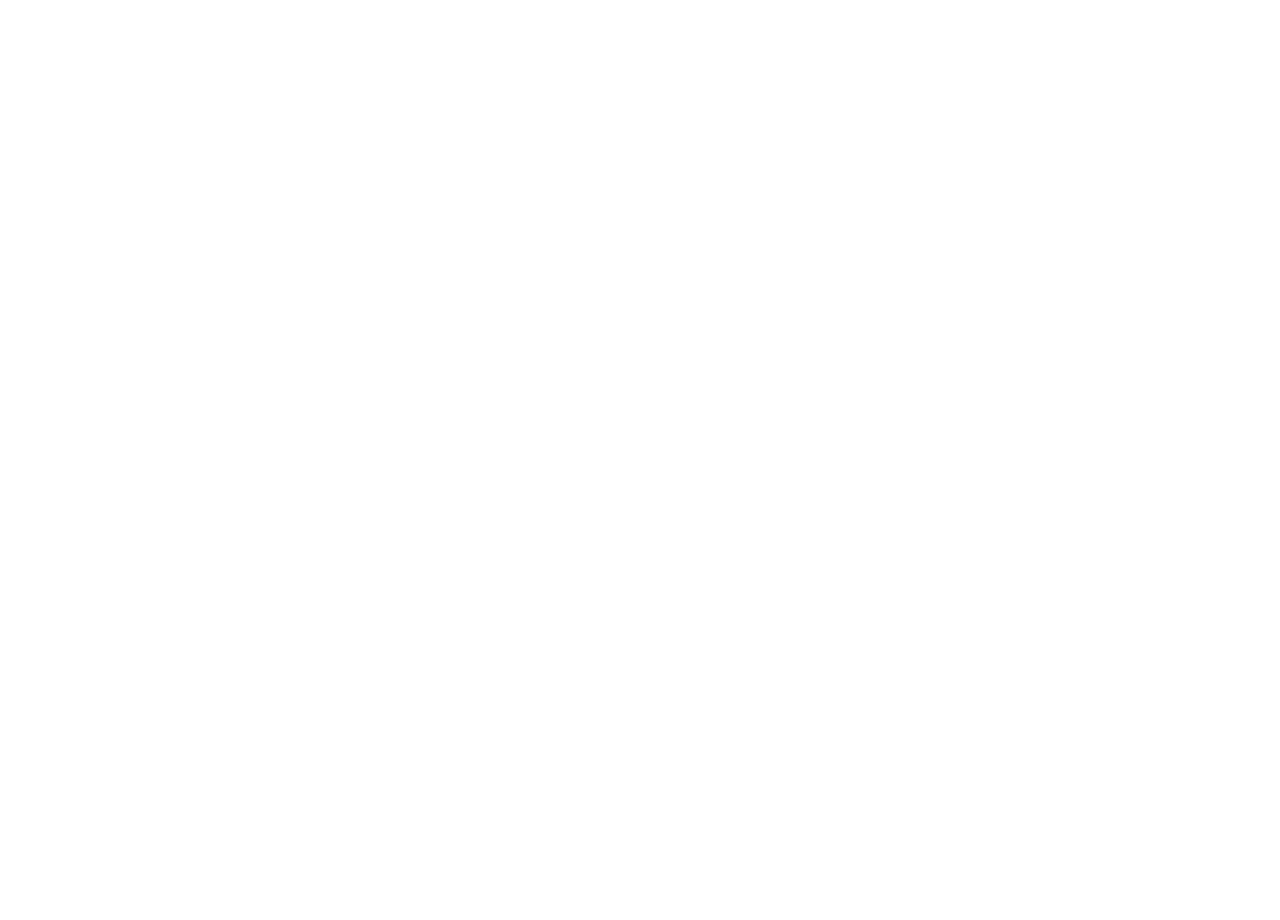
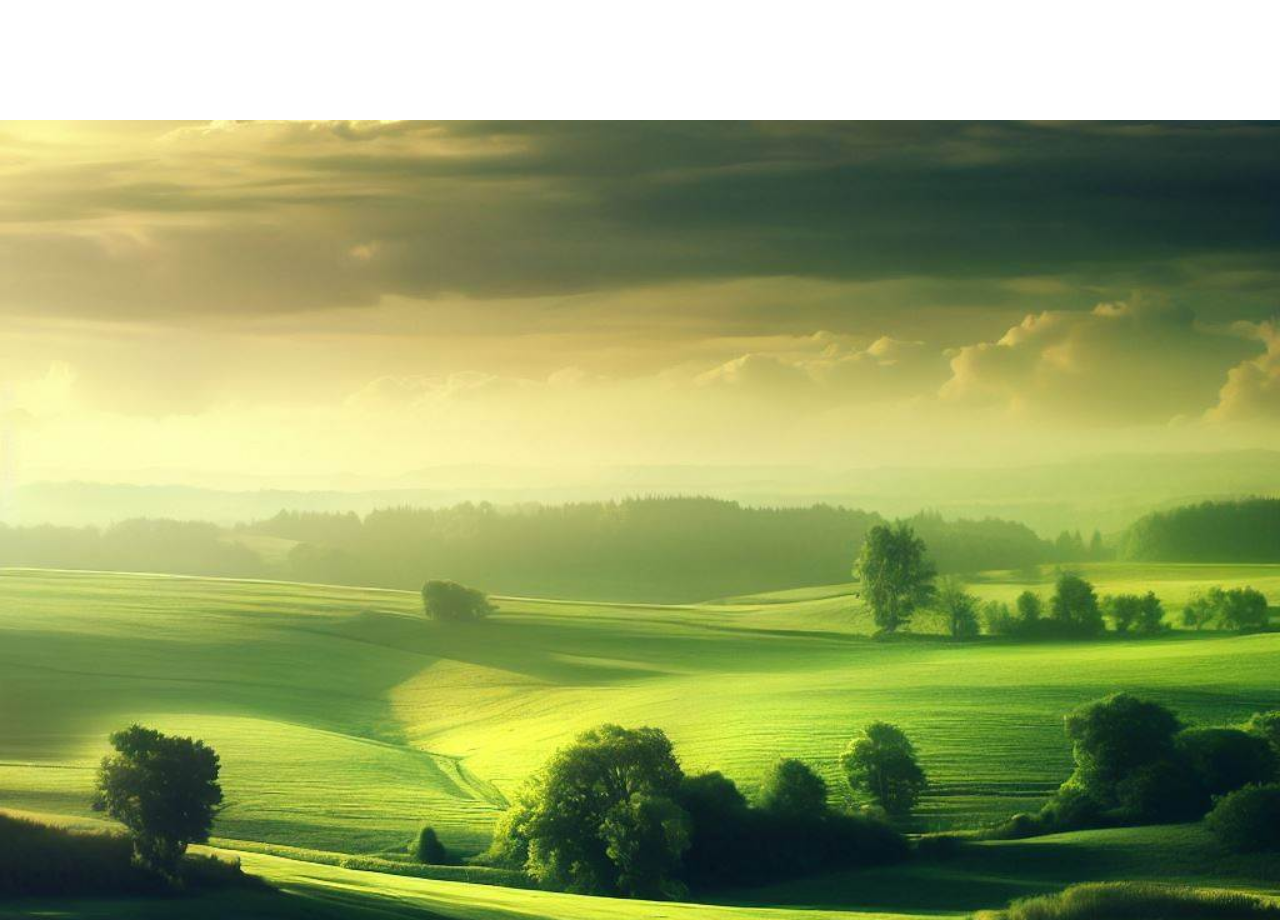
Before and after one commit to kunesv/my-static-web-app, a Svelte app in the folder svelte-app/: page / in a window 1280 px wide. Shown: the part 680-1600 px from the top of the page. Built offline with nearby package versions, Linux system fonts and the light colour scheme.

Commit message:
adding background

```diff
--- a/svelte-app/src/styles.scss
+++ b/svelte-app/src/styles.scss
@@ -44,7 +44,8 @@
 #image-bar {
   height: 100vh;
   width: 100%;
-  background: no-repeat url("");
+  background: no-repeat url("/assets/bg2-countryside.jpg") center;
+  background-size: cover;
 }
 
 #body-text {
```
Also changed, not shown: svelte-app/public/assets/bg2-countryside.jpg (added).
